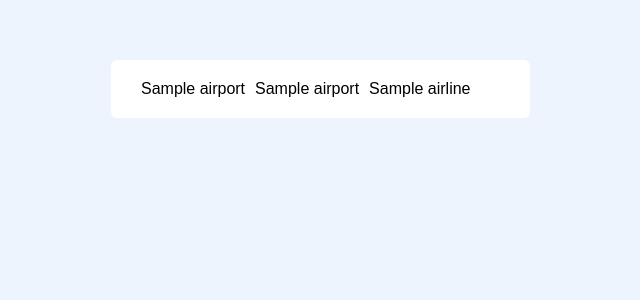
After one commit to yummyweb/hack-apac-2021, a Flask app: template app/templates/results.html in a window 1280 px wide. The commit adds this page. Shown: the top 300 px of the page, without its empty margins (77-717 px from the left). Run offline with Flask 2, Linux system fonts and the light colour scheme; the template is opened without the code that fills it: most values are stand-ins (such as "Sample title", 1, 10 or a date in 2020).

Commit message:
all changed

```diff
--- a/app/app.py
+++ b/app/app.py
@@ -5,6 +5,7 @@ import requests
 import socket
 from amadeus import Client, ResponseError
 from secret import *
+from pyairports.airports import Airports
 
 HOST_NAME = os.environ.get("OPENSHIFT_APP_DNS", "localhost")
 APP_NAME = os.environ.get("OPENSHIFT_APP_NAME", "hack-apac-2021")
@@ -16,15 +17,47 @@ client = Client(
     client_id=AMADEUS_API_KEY,
     client_secret=AMADEUS_API_SECRET
 )
+airports = Airports()
 
-@app.route("/", methods=["GET", "POST"])
+@app.route("/", methods=["GET"])
 def index():
     # return "Hello World!"
     return render_template("index.html")
 
-@app.route("/results")
+@app.route("/results", methods=["POST"])
 def results():
-    return render_template("results.html")
+    try:
+        resp = client.shopping.flight_offers_search.get(
+            originLocationCode=str(request.form["origin"]),
+            destinationLocationCode=str(request.form["to"]),
+            departureDate='2022-06-01',
+            adults=int(request.form["adults"]))
+
+        flights = []
+        for d in resp.data[:6]:
+            flight = {
+                "travel": []
+            }
+            for s in d["itineraries"][0]["segments"]:
+                depAirport = airports.airport_iata(s["departure"]["iataCode"])
+                arrAirport = airports.airport_iata(s["arrival"]["iataCode"])
+                airline = client.reference_data.airlines.get(airlineCodes=s["carrierCode"])
+                flight["travel"].append({
+                    "departure": {
+                        "airport": depAirport[0]
+                    },
+                    "arrival": {
+                        "airport": arrAirport[0]
+                    },
+                    "airline": airline.data[0]["commonName"]
+                })
+
+            flights.append(flight)
+
+        return render_template("results.html", flights=flights)
+    except ResponseError as error:
+        print(error)
+        return render_template("results.html")
 
 @app.route("/hello")
 def hello():
--- /dev/null
+++ b/app/static/css/results.css
@@ -0,0 +1,33 @@
+* {
+    margin: 0;
+    padding: 0;
+}
+
+body {
+    font-family: Arial, Helvetica, sans-serif;
+    background-color: rgb(238, 244, 253);
+}
+
+.container {
+    padding: 60px;
+    display: flex;
+    margin-left: 10%;
+}
+
+.flights {
+    display: flex;
+    flex-direction: column;
+}
+
+.flight {
+    display: flex;
+    background-color: white;
+    padding: 20px;
+    border-radius: 6px;
+    width: 100%;
+    margin-bottom: 15px;
+}
+
+.flight-airport {
+    margin-left: 10px;
+}
--- /dev/null
+++ b/app/templates/results.html
@@ -0,0 +1,25 @@
+<!DOCTYPE html>
+<html lang="en">
+<head>
+    <meta charset="UTF-8">
+    <meta http-equiv="X-UA-Compatible" content="IE=edge">
+    <meta name="viewport" content="width=device-width, initial-scale=1.0">
+    <link rel="stylesheet" href="../static/css/results.css">
+    <title>Xed</title>
+</head>
+<body>
+    <div class="container">
+        <div class="flights">
+            {% for flight in flights %}
+                <div class="flight">
+                    {% for t in flight.travel %}
+                        <p class="flight-airport">{{ t.departure.airport }}</p>
+                        <p class="flight-airport">{{ t.arrival.airport }}</p>
+                        <p class="flight-airport">{{ t.airline }}</p>
+                    {% endfor %}
+                </div>
+            {% endfor %}
+        </div>
+    </div>
+</body>
+</html>
```
Also changed, not shown: app/static/css/style.css (+15 -0 lines), app/templates/htv_index.html (deleted, +0 -104 lines), app/templates/index.html (+6 -6 lines), requirements.txt (+21 -4 lines).
